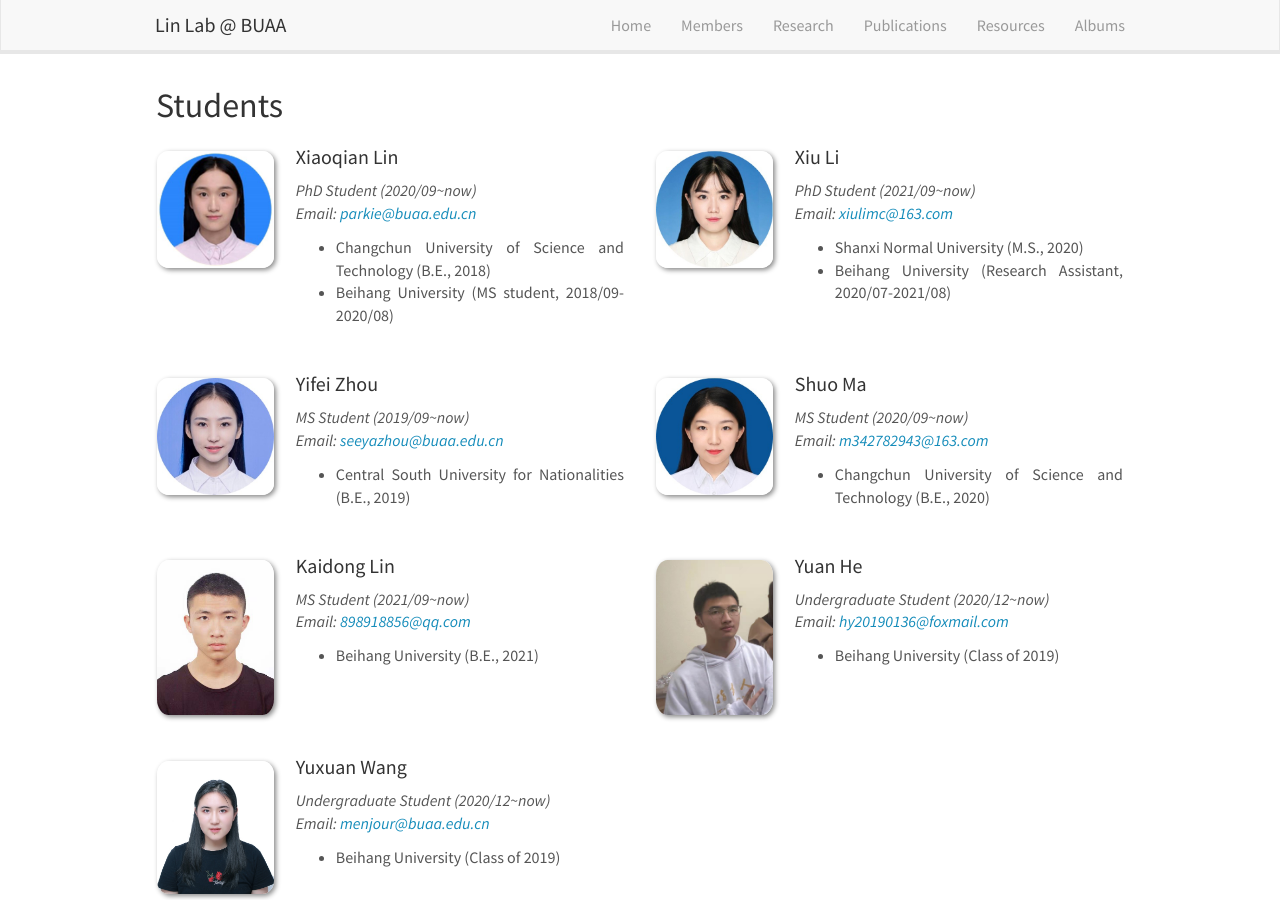
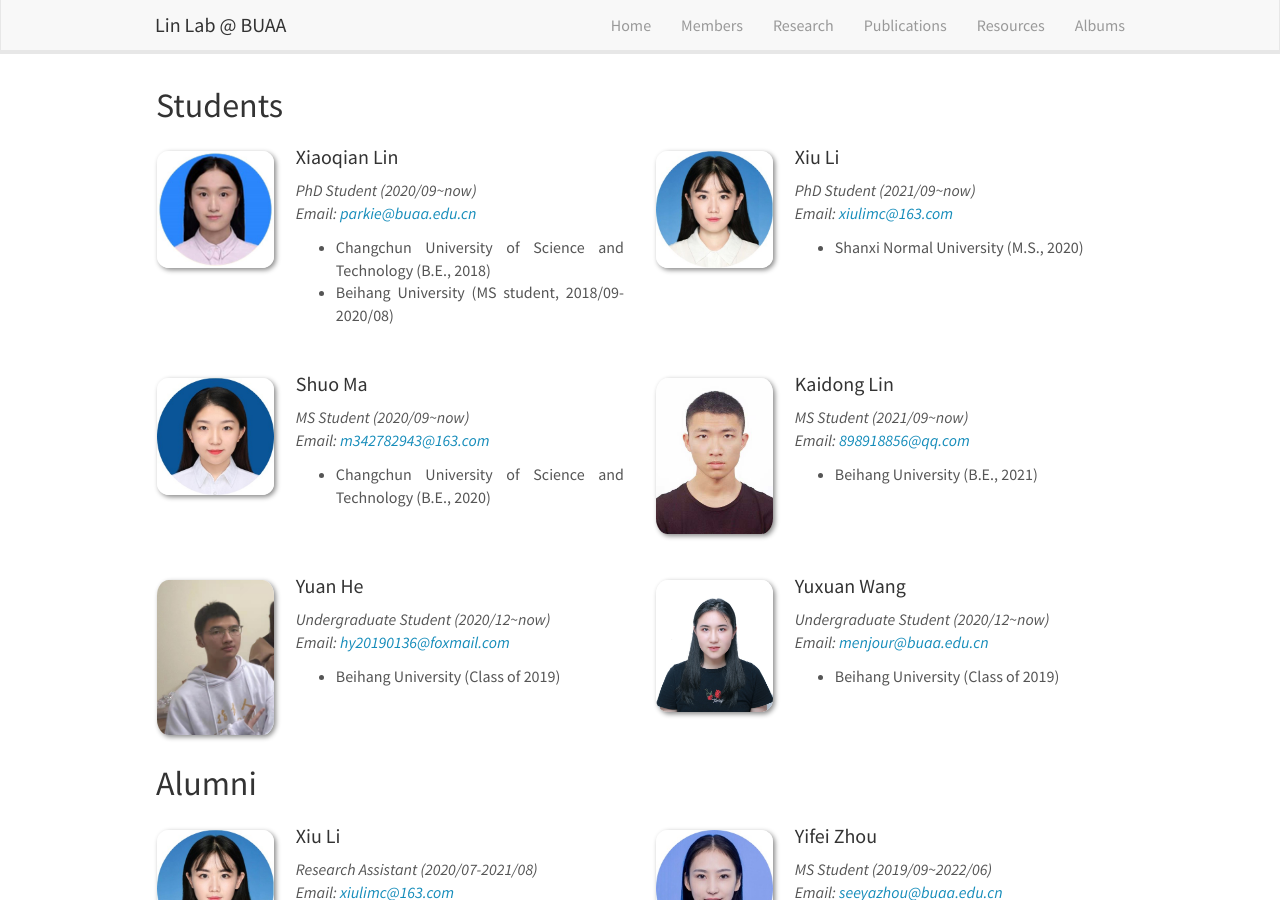
Before and after one commit to linxubo/linxubo.github.io, a Jekyll site: the page built from _pages/members.md, in a window 1280 px wide and 900 px high, scrolled down 336 px. Built offline with Jekyll 4.4.1, drawn with Linux system fonts in a browser that asks for light colours; nearby versions of some CDN libraries; a script that is not in the unit is left out.

Commit message:
Update students.yml

```diff
--- a/_data/students.yml
+++ b/_data/students.yml
@@ -10,16 +10,8 @@
    photo: lixiu.jpg
    info: PhD Student (2021/09~now)
    email: xiulimc@163.com
-   number_educ: 2
+   number_educ: 1
    education1: Shanxi Normal University (M.S., 2020)
-   education2: Beihang University (Research Assistant, 2020/07-2021/08)
-
--  name: Yifei Zhou
-   photo: zhouyifei.jpg
-   info: MS Student (2019/09~now)
-   email: seeyazhou@buaa.edu.cn
-   number_educ: 1
-   education1: Central South University for Nationalities (B.E., 2019)
 
 -  name: Shuo Ma
    photo: mashuo.jpg
```
